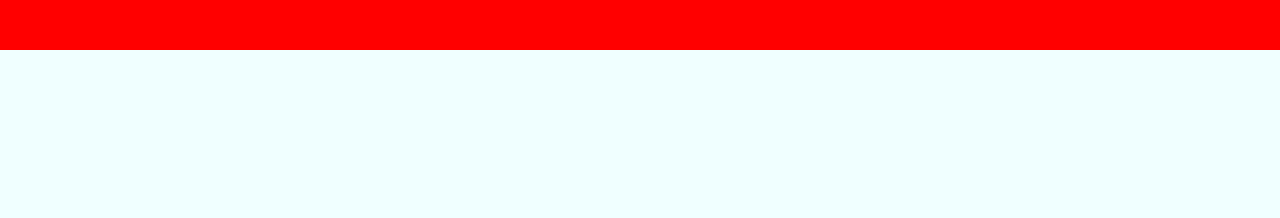
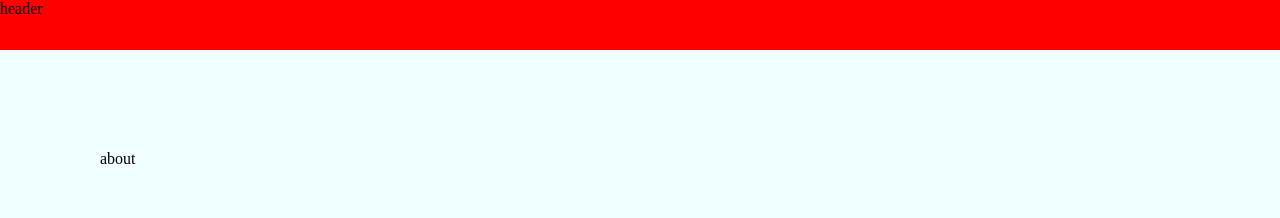
Before and after one commit to Bojackxiang/resume-project, a Vue app: page /#/about in a window 1280 px wide. Shown: the top 218 px of the page. Built offline with nearby package versions, Linux system fonts and the light colour scheme.

Commit message:
搭建路由

```diff
--- a/package.json
+++ b/package.json
@@ -11,7 +11,8 @@
     "core-js": "^3.6.5",
     "element-ui": "^2.15.2",
     "vue": "^2.6.11",
-    "vue-material": "^1.0.0-beta-15"
+    "vue-material": "^1.0.0-beta-15",
+    "vue-router": "^3.5.1"
   },
   "devDependencies": {
     "@vue/cli-plugin-babel": "~4.5.0",
--- a/src/App.vue
+++ b/src/App.vue
@@ -1,21 +1,30 @@
 <template>
   <div id="app">
     <div class="wrapper">
-      <div class="wrapper__header"></div>
+      <div class="wrapper__header">
+        <Header/>
+      </div>
       <div class="wrapper__body">
         <div class="wrapper__body__content">
-
+          <router-view/>
         </div>
       </div>
-      <div class="wrapper__footer"></div>
+      <div class="wrapper__footer">
+        <Footer/>
+      </div>
     </div>
   </div>
 </template>
 
 <script>
+import Header from './components/Header.vue'
+import Footer from './components/Footer.vue'
 export default {
   name: "App",
-  components: {},
+  components: {
+    Header,
+    Footer
+  }
 };
 </script>
 
--- a/src/components/Header.vue
+++ b/src/components/Header.vue
@@ -1,6 +1,6 @@
 <template>
   <div>
-
+    header
   </div>
 </template>
 
--- a/src/main.js
+++ b/src/main.js
@@ -1,12 +1,15 @@
 import Vue from 'vue'
 import App from './App.vue'
 import ElementUI from 'element-ui';
+import routers from './router'
 import 'element-ui/lib/theme-chalk/index.css';
+
 
 Vue.use(ElementUI);
 
 Vue.config.productionTip = false
 
 new Vue({
+  router: routers,
   render: h => h(App),
 }).$mount('#app')
--- /dev/null
+++ b/src/pages/About.vue
@@ -0,0 +1,15 @@
+<template>
+  <div>
+    about
+  </div>
+</template>
+
+<script>
+  export default {
+
+  }
+</script>
+
+<style lang="scss" scoped>
+
+</style>
--- /dev/null
+++ b/src/pages/Home.vue
@@ -0,0 +1,15 @@
+<template>
+  <div>
+    home
+  </div>
+</template>
+
+<script>
+  export default {
+
+  }
+</script>
+
+<style lang="scss" scoped>
+
+</style>
--- /dev/null
+++ b/src/pages/NotFound.vue
@@ -0,0 +1,15 @@
+<template>
+  <div>
+    not found
+  </div>
+</template>
+
+<script>
+  export default {
+
+  }
+</script>
+
+<style lang="scss" scoped>
+
+</style>
--- /dev/null
+++ b/src/router.js
@@ -0,0 +1,27 @@
+import Vue from "vue";
+import Router from "vue-router";
+
+import Home from './pages/Home.vue'
+import About from './pages/About.vue'
+import NotFound from './pages/NotFound.vue'
+
+Vue.use(Router);
+
+export default new Router({
+  routes: [
+    {
+      path: '/',
+      component: Home,
+    },
+    {
+      path: '/about',
+      component: About,
+    },
+    {
+      path: '*',
+      component: NotFound,
+    }
+
+  ]
+
+})
```
Also changed, not shown: 1 other file (tests, documents, lock files or other folders).
